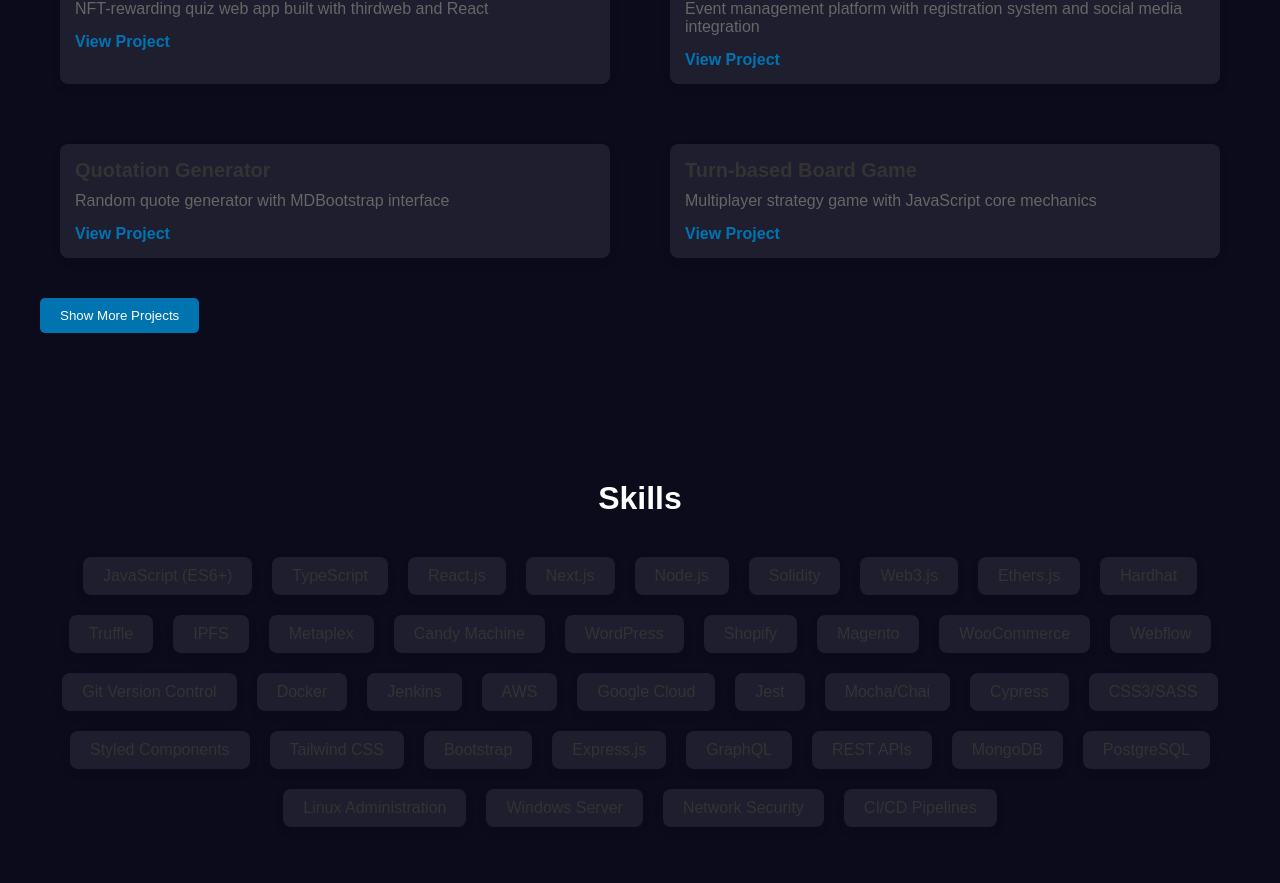
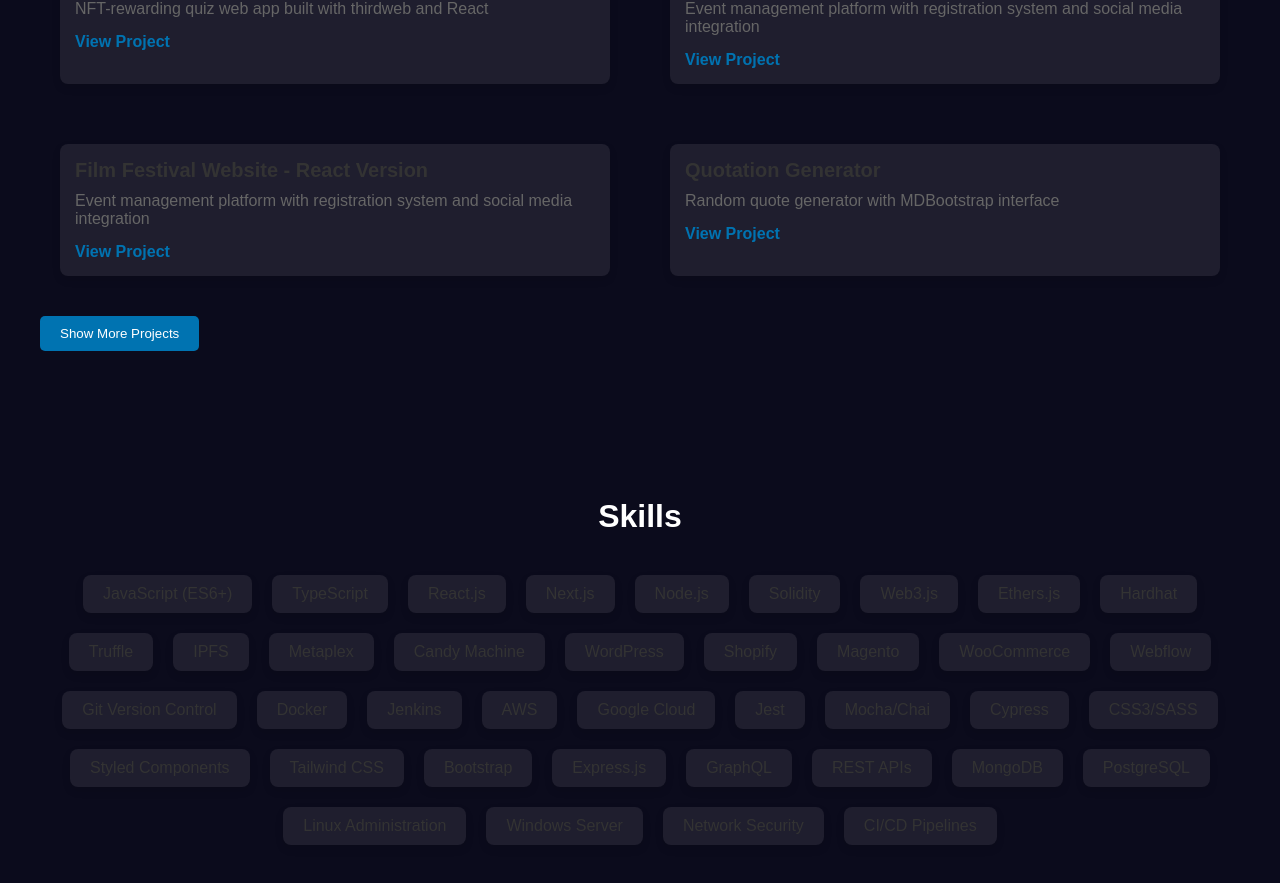
Before and after one commit to elducati/portfolio-react, a React (Create React App) app: page / in a window 1280 px wide. Shown: the part 3632-4515 px from the top of the page. Built offline with nearby package versions, Linux system fonts and the light colour scheme.

Commit message:
update: data

```diff
--- a/src/data/projects.js
+++ b/src/data/projects.js
@@ -27,6 +27,12 @@ const projects = [
     description: "Event management platform with registration system and social media integration",
     image: movieImage,
     link: "https://elducati.github.io/movie-site/"
+  },
+  {
+    title: "Film Festival Website - React Version",
+    description: "Event management platform with registration system and social media integration",
+    image: movieImage,
+    link: "https://watch-it-outside-react.vercel.app/"
   },
   {
     title: "Quotation Generator",
```
